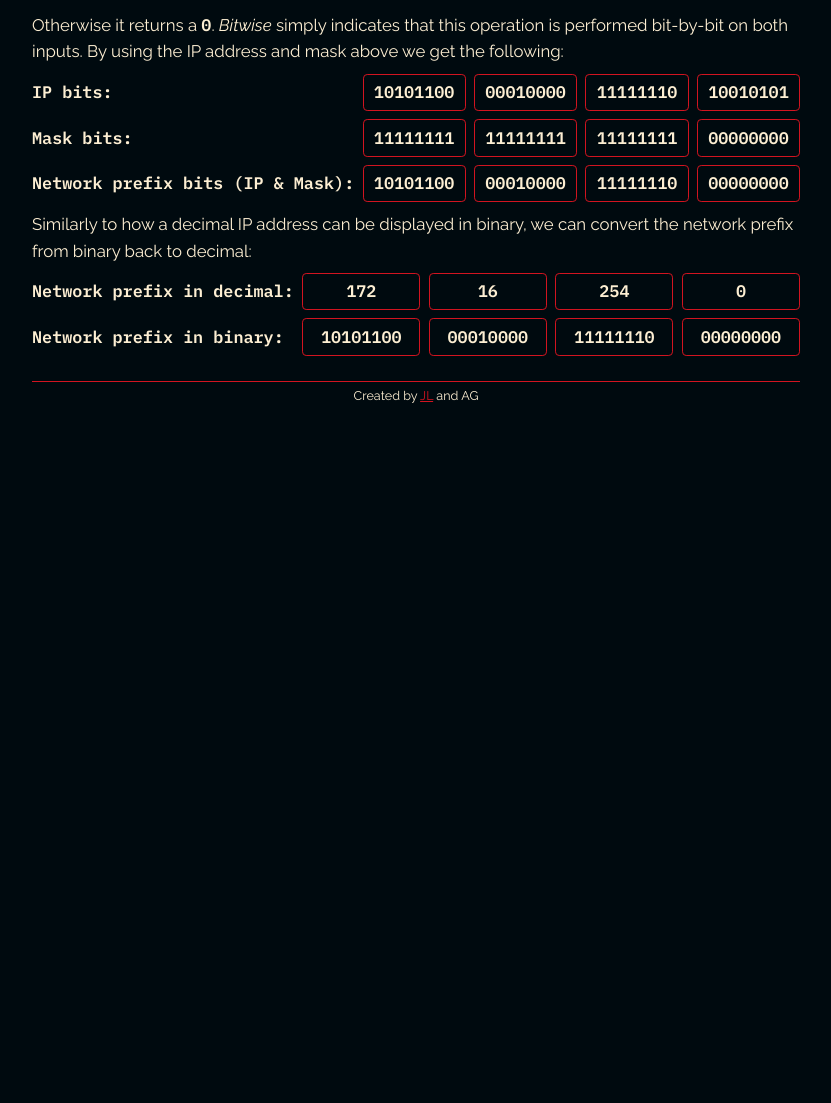
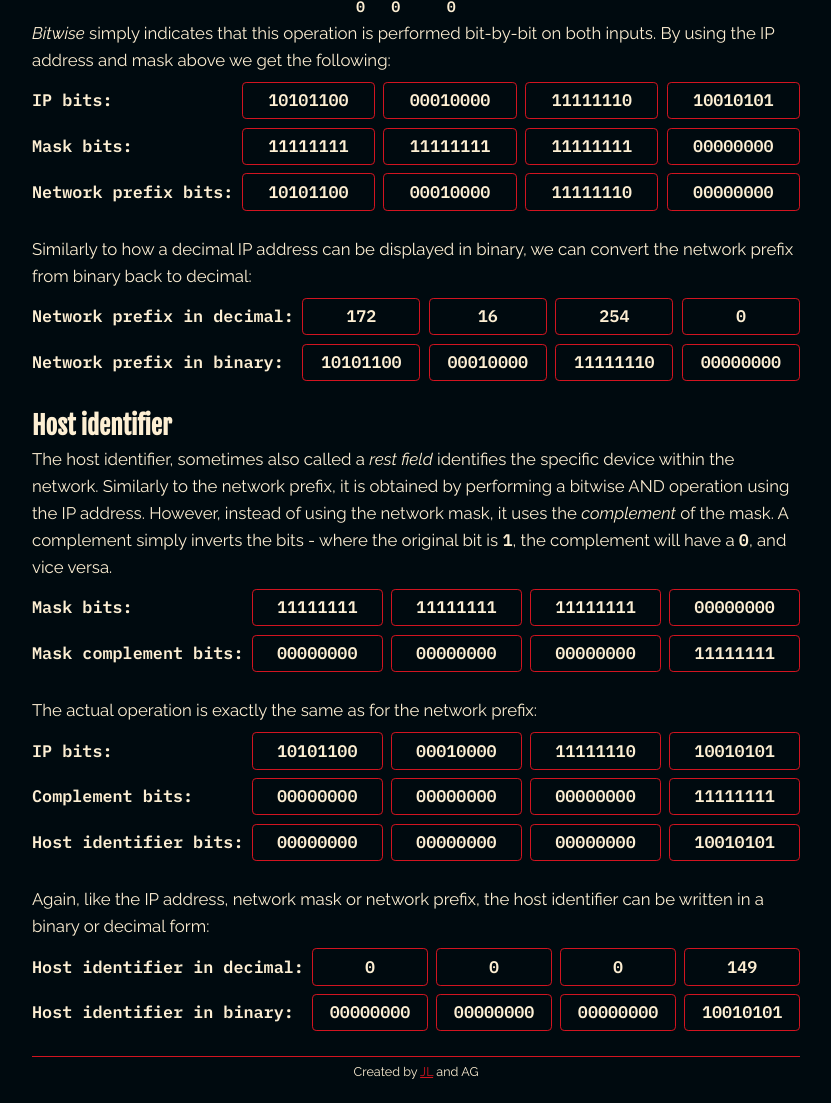
Before and after one commit to Jakub-L/slash-24, a plain HTML site: page index.html in a window 1280 px wide. Shown: the part 1370-2473 px from the top of the page, without its empty margins (224-1055 px from the left). Before the commit the page ends 1797 px from the top, so only its background shows below. Drawn offline with Linux system fonts and the light colour scheme.

Commit message:
Add host identifier section

```diff
--- a/css/global.css
+++ b/css/global.css
@@ -55,7 +55,7 @@ h1 {
 
 h2 {
   /* Display and Box Model */
-  margin: 1rem 0 0 0;
+  margin: 1.5rem 0 0 0;
 
   /* Text */
   font-family: 'Fjalla One';
@@ -91,7 +91,7 @@ a:visited {
 }
 
 table {
-  margin: 0 auto 1rem auto;
+  margin: 0 auto;
   text-align: center;
   font-family: 'IBM Plex Mono', monospace;
   border-collapse: collapse;
@@ -132,6 +132,7 @@ td {
 
   /* Text */
   text-align: center;
+  font-size: 0.8rem;
 
   /* Other */
   border: 1px var(--emphasis) solid;
@@ -140,11 +141,11 @@ td {
 
 .octet-container {
   /* Display and Box Model */
-  margin: 0.5rem 0;
+  margin: 0.5rem 0 1.5rem 0;
   display: grid;
   gap: 0.5rem;
   grid-auto-flow: column;
-  align-items: center;
+  align-items: flex-end;
 
   /* Text */
   font-family: 'IBM Plex Mono', monospace;
@@ -163,9 +164,15 @@ td {
 
 /* MEDIA QUERIES */
 @media only screen and (min-width: 768px) {
+  .bits {
+    font-size: 1rem;
+  }
+
   .octet-container {
     /* Display and Box Model */
     grid-auto-flow: row;
+    align-items: center;
+
     text-align: left;
   }
 
--- a/index.html
+++ b/index.html
@@ -13,7 +13,6 @@
 
     <link rel="stylesheet" href="./css/global.css">
     <link rel="stylesheet" href="./css/inputs.css">
-    <!-- <link rel="stylesheet" href="./css/print.css" media="print"> -->
 
     <link rel="icon" href="./favicon.ico" sizes="any">
     <link rel="icon" href="./assets/icons/favicon.svg" type="image/svg+xml">
@@ -109,7 +108,8 @@
         prefix, a bitwise AND operation is applied to the subnet mask and the IP address.
       </p>
       <p>An AND operation (usually represented by the <span class="mono">&</span> character) takes two bits and returns
-        a <span class="mono">1</span> if both inputs are <span class="mono">1</span>:</p>
+        a <span class="mono">1</span> if both inputs are <span class="mono">1</span>; otherwise it returns a <span
+          class="mono">0</span>.</p>
       <table>
         <tr>
           <th>A</th>
@@ -137,7 +137,7 @@
           <td>0</td>
         </tr>
       </table>
-      <p> Otherwise it returns a <span class="mono">0</span>. <i>Bitwise</i> simply indicates
+      <p><i>Bitwise</i> simply indicates
         that this operation is performed bit-by-bit on both inputs. By using the IP address and mask above we get the
         following:</p>
       <div class="octet-container octets-3">
@@ -151,7 +151,7 @@
         <span class="bits" data-group="network-prefix-mask"></span>
         <span class="bits" data-group="network-prefix-mask"></span>
         <span class="bits" data-group="network-prefix-mask"></span>
-        <span>Network prefix bits (IP & Mask):</span>
+        <span>Network prefix bits:</span>
         <span class="bits" data-group="network-prefix-result"></span>
         <span class="bits" data-group="network-prefix-result"></span>
         <span class="bits" data-group="network-prefix-result"></span>
@@ -173,6 +173,60 @@
       </div>
     </section>
 
+    <section>
+      <h2>Host identifier</h2>
+      <p>The host identifier, sometimes also called a <i>rest field</i> identifies the specific device within the
+        network. Similarly to the network prefix, it is obtained by performing a bitwise AND operation using the IP
+        address. However, instead of using the network mask, it uses the <i>complement</i> of the mask. A complement
+        simply inverts the bits - where the original bit is <span class="mono">1</span>, the complement will have a
+        <span class="mono">0</span>, and vice versa.
+      </p>
+      <div class="octet-container octets-2">
+        <span>Mask bits:</span>
+        <span class="bits" data-group="complement-example-mask"></span>
+        <span class="bits" data-group="complement-example-mask"></span>
+        <span class="bits" data-group="complement-example-mask"></span>
+        <span class="bits" data-group="complement-example-mask"></span>
+        <span>Mask complement bits:</span>
+        <span class="bits" data-group="complement-example-complement"></span>
+        <span class="bits" data-group="complement-example-complement"></span>
+        <span class="bits" data-group="complement-example-complement"></span>
+        <span class="bits" data-group="complement-example-complement"></span>
+      </div>
+      <p>The actual operation is exactly the same as for the network prefix:</p>
+      <div class="octet-container octets-3">
+        <span>IP bits:</span>
+        <span class="bits" data-group="host-identifier-ip"></span>
+        <span class="bits" data-group="host-identifier-ip"></span>
+        <span class="bits" data-group="host-identifier-ip"></span>
+        <span class="bits" data-group="host-identifier-ip"></span>
+        <span>Complement bits:</span>
+        <span class="bits" data-group="host-identifier-complement"></span>
+        <span class="bits" data-group="host-identifier-complement"></span>
+        <span class="bits" data-group="host-identifier-complement"></span>
+        <span class="bits" data-group="host-identifier-complement"></span>
+        <span>Host identifier bits:</span>
+        <span class="bits" data-group="host-identifier-result"></span>
+        <span class="bits" data-group="host-identifier-result"></span>
+        <span class="bits" data-group="host-identifier-result"></span>
+        <span class="bits" data-group="host-identifier-result"></span>
+      </div>
+      <p>Again, like the IP address, network mask or network prefix, the host identifier can be written in a binary or
+        decimal form:</p>
+      <div class="octet-container octets-2">
+        <span>Host identifier in decimal:</span>
+        <span class="bits" data-group="host-identifier-decimal"></span>
+        <span class="bits" data-group="host-identifier-decimal"></span>
+        <span class="bits" data-group="host-identifier-decimal"></span>
+        <span class="bits" data-group="host-identifier-decimal"></span>
+        <span>Host identifier in binary:</span>
+        <span class="bits" data-group="host-identifier-binary"></span>
+        <span class="bits" data-group="host-identifier-binary"></span>
+        <span class="bits" data-group="host-identifier-binary"></span>
+        <span class="bits" data-group="host-identifier-binary"></span>
+      </div>
+    </section>
+
     <footer>Created by <a href="https://github.com/Jakub-L">JL</a> and AG</footer>
   </body>
 
--- a/js/main.js
+++ b/js/main.js
@@ -15,21 +15,35 @@ const maskBinaryOctets = document.querySelectorAll('[data-group=mask-binary]');
 
 const networkPrefixIpOctets = document.querySelectorAll('[data-group=network-prefix-ip]');
 const networkPrefixMaskOctets = document.querySelectorAll('[data-group=network-prefix-mask]');
-const networkPrefixResultOctets = document.querySelectorAll(
-  '[data-group=network-prefix-result]'
-);
+// prettier-ignore
+const networkPrefixResultOctets = document.querySelectorAll('[data-group=network-prefix-result]');
 
-const networkPrefixDecimalOctets = document.querySelectorAll(
-  '[data-group=network-prefix-decimal]'
-);
-const networkPrefixBinaryOctets = document.querySelectorAll(
-  '[data-group=network-prefix-binary]'
-);
+// prettier-ignore
+const networkPrefixDecimalOctets = document.querySelectorAll('[data-group=network-prefix-decimal]');
+// prettier-ignore
+const networkPrefixBinaryOctets = document.querySelectorAll('[data-group=network-prefix-binary]');
+
+// prettier-ignore
+const complementExampleMask = document.querySelectorAll('[data-group=complement-example-mask]');
+// prettier-ignore
+const complementExampleComplement = document.querySelectorAll('[data-group=complement-example-complement]');
+
+const hostIdentifierIpOctets = document.querySelectorAll('[data-group=host-identifier-ip]');
+// prettier-ignore
+const hostIdentifierComplementOctets = document.querySelectorAll('[data-group=host-identifier-complement]');
+// prettier-ignore
+const hostIdentifierResultOctets = document.querySelectorAll('[data-group=host-identifier-result]');
+
+// prettier-ignore
+const hostIdentifierDecimalOctets = document.querySelectorAll('[data-group=host-identifier-decimal]');
+// prettier-ignore
+const hostIdentifierBinaryOctets = document.querySelectorAll('[data-group=host-identifier-binary]');
 
 // INITIALISATION
 setIp(ipAddress);
 setMask(mask);
 setNetworkPrefix(ipAddress, mask);
+setHostIdentifier(ipAddress, mask);
 
 // EVENT LISTENERS
 maskLengthInput.addEventListener('change', bitmaskLengthChange);
@@ -41,6 +55,7 @@ function bitmaskLengthChange({ target }) {
   const clampedValue = Math.max(0, Math.min(32, target.value));
   setMask(clampedValue);
   setNetworkPrefix(ipAddress, clampedValue);
+  setHostIdentifier(ipAddress, mask);
 }
 
 function ipAddressChange({ target }) {
@@ -48,6 +63,7 @@ function ipAddressChange({ target }) {
   if (isValidIp(newIp)) {
     setIp(newIp);
     setNetworkPrefix(newIp, mask);
+    setHostIdentifier(ipAddress, mask);
     ipAddressValidator.classList.add('hidden');
   } else {
     ipAddressValidator.classList.remove('hidden');
@@ -61,6 +77,13 @@ function ipToOctets(ip) {
 
 function maskToOctets(length) {
   return '1'.repeat(length).padEnd(32, '0').match(/.{8}/g);
+}
+
+function invertBits(octet) {
+  return octet
+    .split('')
+    .map(bit => (bit === '0' ? '1' : '0'))
+    .join('');
 }
 
 function isValidIp(ip) {
@@ -84,6 +107,7 @@ function setIp(newIp) {
     ipDecimalOctets[i].innerHTML = octet;
     ipBinaryOctets[i].innerHTML = toBinary(octet);
     networkPrefixIpOctets[i].innerHTML = toBinary(octet);
+    hostIdentifierIpOctets[i].innerHTML = toBinary(octet);
   });
 }
 
@@ -95,6 +119,9 @@ function setMask(newMask) {
     maskDecimalOctets[i].innerHTML = fromBinary(octet);
     maskBinaryOctets[i].innerHTML = octet;
     networkPrefixMaskOctets[i].innerHTML = octet;
+    complementExampleMask[i].innerHTML = octet;
+    complementExampleComplement[i].innerHTML = invertBits(octet);
+    hostIdentifierComplementOctets[i].innerHTML = invertBits(octet);
   });
 }
 
@@ -115,3 +142,24 @@ function setNetworkPrefix(newIp, newMask) {
     networkPrefixDecimalOctets[i].innerHTML = fromBinary(octet);
   });
 }
+
+function setHostIdentifier(newIp, newMask) {
+  const complement = maskToOctets(newMask)
+    .join('')
+    .split('')
+    .map(bit => (bit === '0' ? 1 : 0));
+  const ipBits = ipToOctets(newIp)
+    .map(o => toBinary(o))
+    .join('')
+    .split('')
+    .map(Number);
+  const result = ipBits
+    .map((iBit, i) => iBit & complement[i])
+    .join('')
+    .match(/.{8}/g);
+  result.forEach((octet, i) => {
+    hostIdentifierResultOctets[i].innerHTML = octet;
+    hostIdentifierBinaryOctets[i].innerHTML = octet;
+    hostIdentifierDecimalOctets[i].innerHTML = fromBinary(octet);
+  });
+}
```
